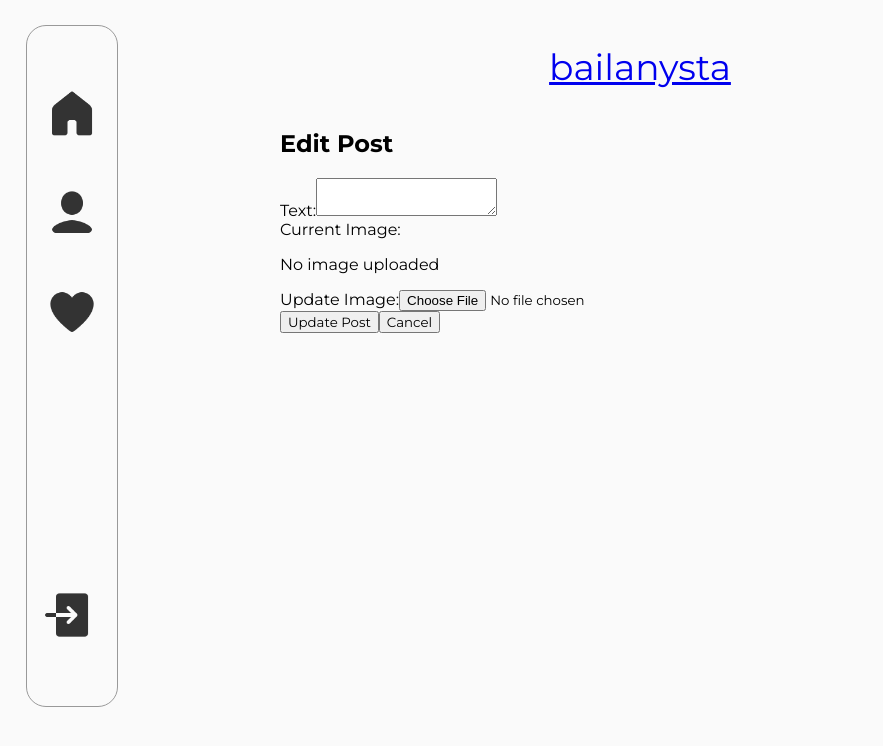
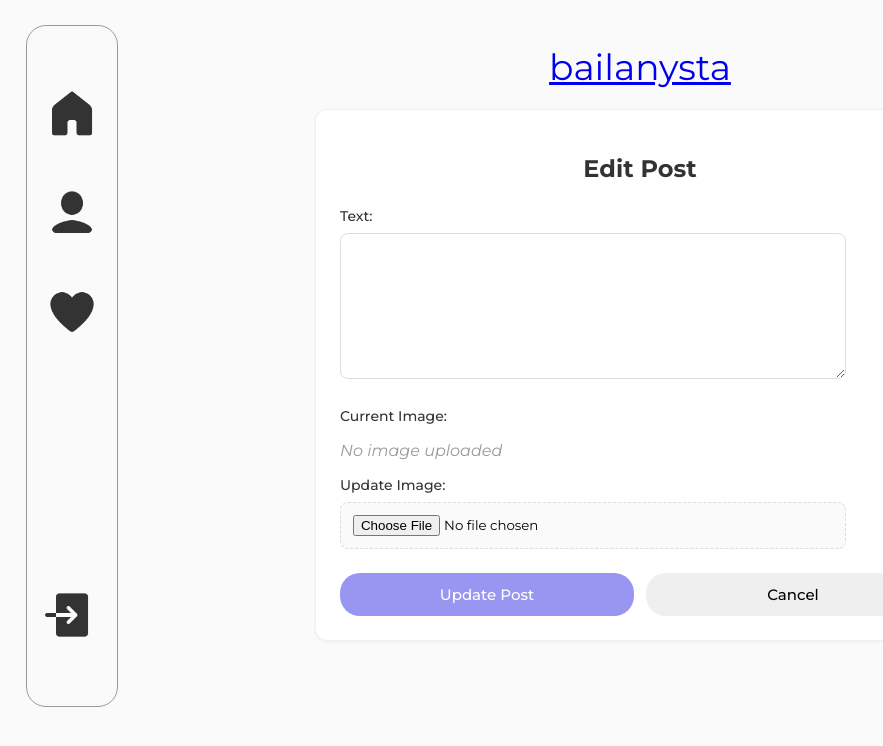
Before and after one commit to aigerimqz/nFacProject, an Angular app in the folder Frontend/Project/: page /posts/1/update in a window 1280 px wide. Shown: the top 746 px of the page, without its empty margins (0-883 px from the left). Built offline with nearby package versions, Linux system fonts and the light colour scheme; no server answers.

Commit message:
styles for update post and profile components then added behavioursubject to momentally update login and logout icons

```diff
--- a/Frontend/Project/src/app/app.component.html
+++ b/Frontend/Project/src/app/app.component.html
@@ -8,8 +8,11 @@
             <button routerLink="/profile" class="btn btn__profile"><img src="icons/profile.png" alt=""></button>
             <button class="btn btn__favs"><img src="icons/fav.png" alt=""></button>
           </div>
-          <div class="btns__login">
+          <div *ngIf="!isLoggedIn" class="btns__login">
             <button routerLink="/login" class="btn btn__logout"><img src="icons/login.png" alt=""></button>
+          </div>
+          <div *ngIf="isLoggedIn" class="btns__logout">
+            <button (click)="logout()" class="btn btn__logout"><img src="icons/logout.png" alt=""></button>
           </div>
 
       </div>
--- a/Frontend/Project/src/app/app.component.ts
+++ b/Frontend/Project/src/app/app.component.ts
@@ -1,20 +1,40 @@
-import { Location } from '@angular/common';
-import { Component } from '@angular/core';
-import { RouterLink, RouterModule, RouterOutlet } from '@angular/router';
+import { CommonModule, Location } from '@angular/common';
+import { Component, OnInit } from '@angular/core';
+import { Router, RouterLink, RouterModule, RouterOutlet } from '@angular/router';
+import { AuthService } from './services/auth.service';
 
 @Component({
   selector: 'app-root',
   standalone: true,
-  imports: [RouterModule, RouterOutlet, RouterLink],
+  imports: [RouterModule, RouterOutlet, RouterLink, CommonModule],
   templateUrl: './app.component.html',
   styleUrl: './app.component.css'
 })
-export class AppComponent {
+export class AppComponent implements OnInit{
   title = 'Project';
+  isLoggedIn: boolean = false;
   constructor(
-    public location: Location
+    public location: Location,
+    private authService: AuthService,
+    private router: Router
   ){}
   goBack(){
     this.location.back();
   }
+
+  ngOnInit(): void {
+      // this.isLoggedIn = this.authService.isLoggedIn();
+      this.authService.isLoggedIn$.subscribe(status => {
+        this.isLoggedIn = status;
+      })
+  }
+
+  logout():void {
+    const confirmed = window.confirm('Are you sure to logout?');
+    if(confirmed){
+      this.authService.logout();
+      this.router.navigate(['/login']);
+    }
+
+  }
 }
--- a/Frontend/Project/src/app/post-detail/post-detail.component.css
+++ b/Frontend/Project/src/app/post-detail/post-detail.component.css
@@ -72,7 +72,7 @@
   button {
     padding: 8px 16px;
     border: none;
-    border-radius: 4px;
+    border-radius: 20px;
     font-size: 14px;
     cursor: pointer;
   }
@@ -80,6 +80,7 @@
   .only__user button:first-child {
     background-color: #9896f1;
     color: white;
+
   }
 
   .only__user button:last-child {
@@ -95,4 +96,10 @@
     background-color: #f5f5f5;
     color: #333;
     text-align: center;
+
+    border-radius: 20px;
+
+    cursor: pointer;
+    transition: all 0.2s ease;
+
   }
--- a/Frontend/Project/src/app/post-list/post-list.component.css
+++ b/Frontend/Project/src/app/post-list/post-list.component.css
@@ -79,6 +79,7 @@
 .post__info p {
   background-color: white;
   padding: 15px;
+  text-align: justify;
 }
 
 .created__date {
--- a/Frontend/Project/src/app/profile/profile.component.css
+++ b/Frontend/Project/src/app/profile/profile.component.css
@@ -87,45 +87,77 @@
   }
 
 
-  #posts {
+  .post {
+    display: flex;
+    flex-direction: column;
+    justify-content: space-between;
     background-color: white;
     border-radius: 12px;
     padding: 24px;
+    margin-bottom: 16px;
     box-shadow: 0 1px 3px rgba(0, 0, 0, 0.05);
+    border: 1px solid #f0f0f0;
   }
 
-  .nopost {
+  .post__top {
+    display: flex;
+    justify-content: space-between;
+  }
+
+  .post-text{
+      padding: 20px 0;
+    padding-right: 30px;
+    text-align: justify;
+    color: #333;
+    margin: 0 0 12px 0;
+    font-size: 21x;
+    line-height: 1.4;
+  }
+
+  .post img {
+    width: 200px;
+    height: 200px;
+    border-radius: 8px;
+
+    border: 1px solid #eee;
+  }
+
+  .no-posts {
     text-align: center;
+    padding: 24px;
     color: #967bb6;
-    padding: 20px;
+    background-color: white;
+    border-radius: 12px;
     font-size: 14px;
   }
 
-  .post__cards {
-    background-color: white;
-    border-radius: 8px;
-    padding: 16px;
-    margin-bottom: 16px;
-    border: 1px solid #f0f0f0;
-    cursor: pointer;
-    transition: transform 0.2s ease;
+  .no-bio {
+    color: #999;
+    font-style: italic;
   }
 
-  .post__cards:hover {
-    transform: translateY(-2px);
+  .created__date {
+    color: #999999;
+    font-size: 12px;
   }
 
-  .post__cards h4 {
-    color: #333;
-    margin: 0 0 12px 0;
-    font-size: 15px;
-    line-height: 1.4;
+
+  .post__bottom{
+      display: flex;
+      justify-content: space-between;
+      align-items: center;
+  }
+  .post__link{
+      text-decoration: none;
+      border: none;
+      background: none;
+  }
+  .post__link .icon{
+      width: 30px;
+      height: 30px;
+      border: none;
   }
 
-  .post__cards img {
-    width: 100%;
-    max-height: 300px;
-    object-fit: cover;
-    border-radius: 8px;
-    border: 1px solid #eee;
+  .post__link .comment__icon{
+      margin-left: 10px;
   }
--- a/Frontend/Project/src/app/profile/profile.component.html
+++ b/Frontend/Project/src/app/profile/profile.component.html
@@ -19,13 +19,24 @@
         </div>
     </section>
     <section id="posts">
-        <div class="myposts">
-            <div class="nopost" *ngIf="profileData?.posts?.length === 0">You don't have any posts yet.</div>
-            <div (click) = "viewPostDetail(post.id)" class="post__cards" *ngFor="let post of profileData.posts">
-                <h4>{{post.text}}</h4>
-                <img [src]="post.image" alt="">
+        <div (click)="viewPostDetail(post.id)" class="post" *ngFor="let post of profileData.posts">
+            <div class="post__top">
+                <p class="post-text">{{ post.text }}</p>
+              <div class="post-image-container" *ngIf="post.image">
+                <img [src]="post.image"
+                    alt="Post image"
+                    >
+              </div>
+            </div>
+            <div class="post__bottom">
+              <div class="post__icons">
+                <a class="post__link" ><img class="icon like__icon" src="icons/like.png" alt=""></a>
+                <a class="post__link" ><img class="icon comment__icon" src="icons/comment.png" alt=""></a>
+              </div>
+              <p class="created__date">{{post.created_at | date: 'MMM d, y, h:mm a' }}</p>
+
 
             </div>
-        </div>
+          </div>
     </section>
 </div>
--- a/Frontend/Project/src/app/services/auth.service.ts
+++ b/Frontend/Project/src/app/services/auth.service.ts
@@ -1,7 +1,7 @@
 import { HttpClient } from '@angular/common/http';
 import { Injectable } from '@angular/core';
 import { User, Token } from '../../models';
-import { Observable } from 'rxjs';
+import { BehaviorSubject, Observable } from 'rxjs';
 
 
 @Injectable({
@@ -9,6 +9,8 @@ import { Observable } from 'rxjs';
 })
 export class AuthService {
   private apiUrl = 'http://127.0.0.1:8000/api/';
+  private isLoggedInSubject = new BehaviorSubject<boolean>(this.checkLoginStatus());
+  public isLoggedIn$ = this.isLoggedInSubject.asObservable();
 
   constructor(private client: HttpClient) { }
 
@@ -17,6 +19,7 @@ export class AuthService {
       this.client.post<Token>('http://127.0.0.1:8000/api/login/', userModel).subscribe({
         next: (token) => {
           localStorage.setItem('token', token.access);
+          this.isLoggedInSubject.next(true);
           observer.next(token);
           observer.complete();
         },
@@ -39,6 +42,11 @@ export class AuthService {
 
   logout(){
     localStorage.removeItem('token');
+    this.isLoggedInSubject.next(false);
+  }
+
+  checkLoginStatus(): boolean{
+    return !!localStorage.getItem('token');
   }
 
 
--- a/Frontend/Project/src/app/update-post/update-post.component.css
+++ b/Frontend/Project/src/app/update-post/update-post.component.css
@@ -0,0 +1,104 @@
+/* Update Post Form Styles */
+#update-post {
+    max-width: 600px;
+    margin: 0 auto;
+    padding: 24px;
+    background-color: white;
+    border-radius: 12px;
+    box-shadow: 0 1px 3px rgba(0, 0, 0, 0.05);
+    border: 1px solid #f0f0f0;
+  }
+
+  #update-post h2 {
+    color: #333;
+    font-size: 24px;
+    margin-bottom: 24px;
+    text-align: center;
+  }
+
+  .text__block,
+  .image__block {
+    margin-bottom: 24px;
+  }
+
+  label {
+    display: block;
+    margin-bottom: 8px;
+    font-weight: 500;
+    color: #333;
+    font-size: 14px;
+  }
+
+  textarea {
+    width: 80%;
+    padding: 12px;
+    border: 1px solid #ddd;
+    border-radius: 8px;
+    font-family: inherit;
+    font-size: 15px;
+    resize: vertical;
+    min-height: 120px;
+    transition: border-color 0.2s ease;
+  }
+
+  textarea:focus {
+    outline: none;
+    border-color: #9896f1;
+    box-shadow: 0 0 0 2px rgba(152, 150, 241, 0.2);
+  }
+
+  .current-image {
+    max-width: 100%;
+    max-height: 300px;
+    border-radius: 8px;
+    border: 1px solid #eee;
+    margin-bottom: 16px;
+    display: block;
+  }
+
+  .image__block p {
+    color: #999;
+    font-style: italic;
+    margin-bottom: 16px;
+  }
+
+  .image__block input[type="file"] {
+    width: 80%;
+    padding: 12px;
+    border: 1px dashed #ddd;
+    border-radius: 8px;
+    background-color: #fafafa;
+    cursor: pointer;
+    transition: all 0.2s ease;
+  }
+
+  .image__block input[type="file"]:hover {
+    border-color: #9896f1;
+    background-color: #f8f7ff;
+  }
+
+  .form-actions {
+    display: flex;
+    gap: 12px;
+    margin-top: 24px;
+  }
+
+  button {
+    border: none;
+    padding: 12px 24px;
+    border-radius: 20px;
+    font-size: 15px;
+    font-weight: 500;
+    cursor: pointer;
+    transition: all 0.2s ease;
+    flex: 1;
+  }
+
+  .btn-update {
+    background-color: #9896f1;
+    color: white;
+  }
+
+  .btn-update:hover {
+    background-color: #8684e0;
+  }
--- a/Frontend/Project/src/app/update-post/update-post.component.html
+++ b/Frontend/Project/src/app/update-post/update-post.component.html
@@ -19,7 +19,7 @@
 
         <div class="form-actions">
           <button type="submit" class="btn-update">Update Post</button>
-          <button type="button" routerLink="/profile" class="btn-cancel">Cancel</button>
+          <button type="button" (click)="goBack()" class="btn-cancel">Cancel</button>
         </div>
       </form>
 
--- a/Frontend/Project/src/app/update-post/update-post.component.ts
+++ b/Frontend/Project/src/app/update-post/update-post.component.ts
@@ -2,7 +2,7 @@ import { Component, OnInit } from '@angular/core';
 import { FormBuilder, FormGroup, ReactiveFormsModule } from '@angular/forms';
 import { ActivatedRoute, Router, RouterModule } from '@angular/router';
 import { PostService } from '../services/post.service';
-import { CommonModule } from '@angular/common';
+import { CommonModule, Location } from '@angular/common';
 
 @Component({
   selector: 'app-update-post',
@@ -22,7 +22,8 @@ export class UpdatePostComponent implements OnInit {
     private fb: FormBuilder,
     private route: ActivatedRoute,
     private postService: PostService,
-    private router: Router
+    private router: Router,
+    private location: Location
   ) {
     this.updateForm = this.fb.group({
       text: [''],
@@ -92,4 +93,7 @@ export class UpdatePostComponent implements OnInit {
       }
     });
   }
+  goBack(){
+    this.location.back();
+  }
 }
```
Also changed, not shown: Frontend/Project/public/icons/logout.png (added), 1 other file (tests, documents, lock files or other folders).
